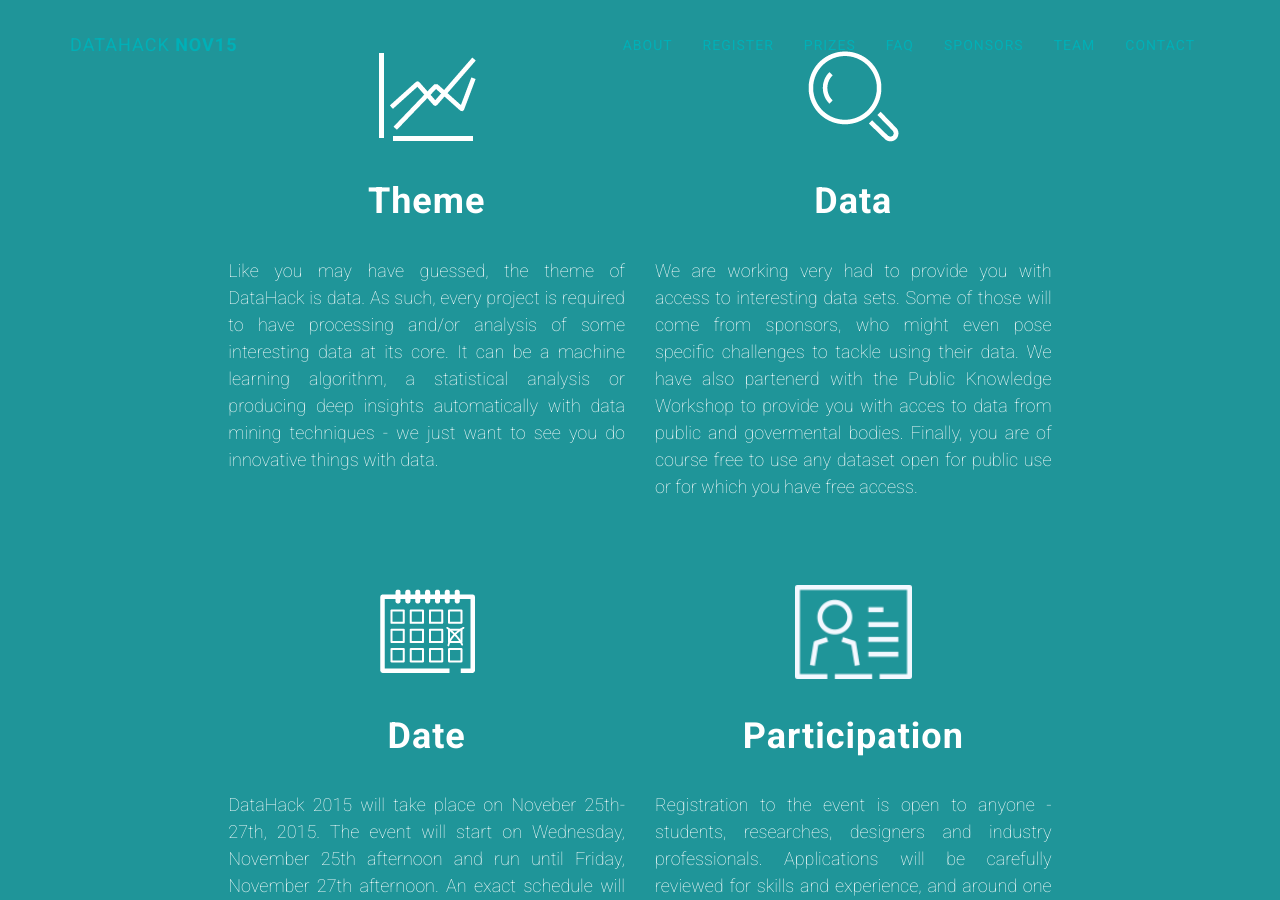
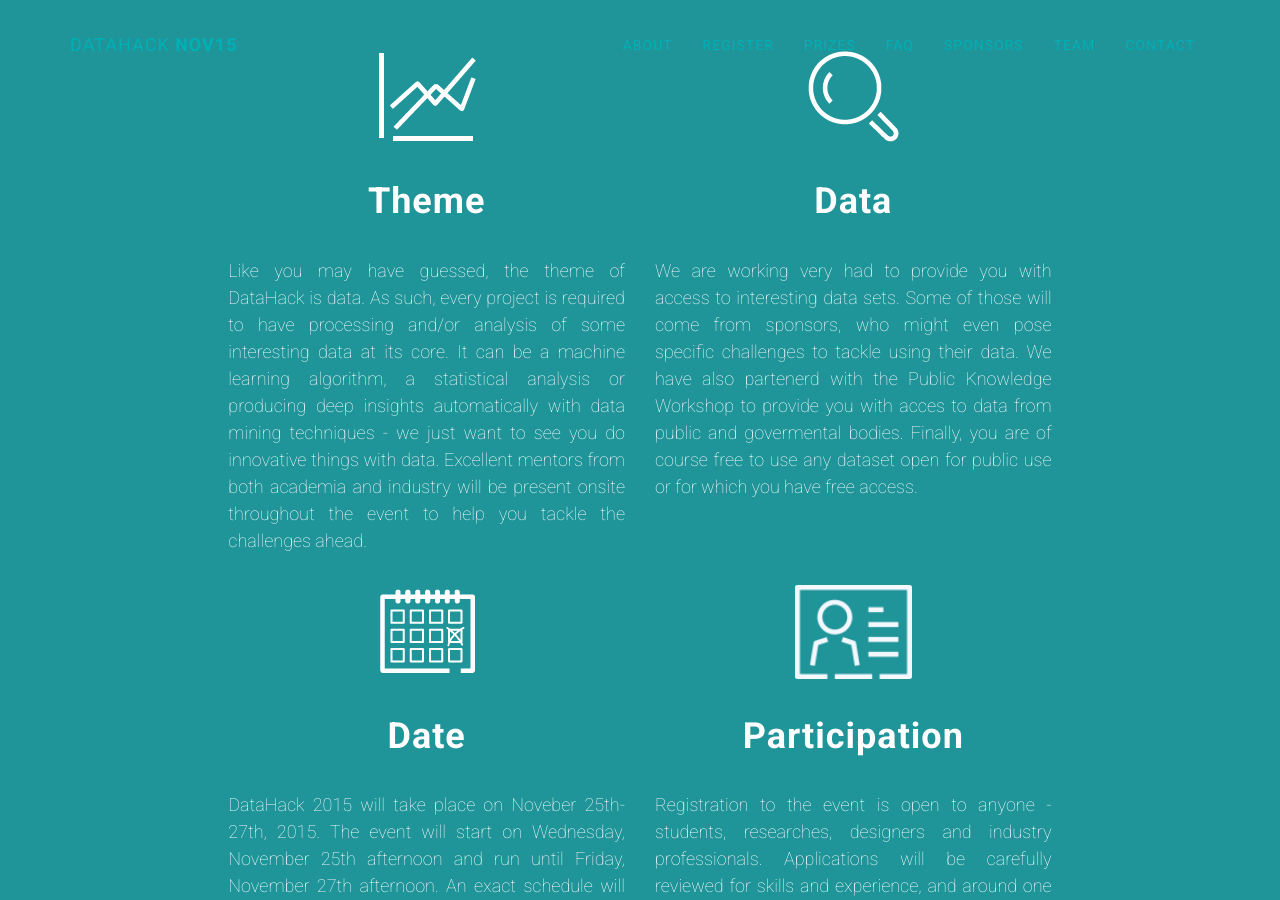
Before and after one commit to ido-staging/datahacksweb, a Jekyll site: the page built from index.html, in a window 1280 px wide and 900 px high, scrolled down 1490 px. Built offline with Jekyll 4.4.1, drawn with Linux system fonts in a browser that asks for light colours.

Commit message:
about mentors

```diff
--- a/_includes/about.html
+++ b/_includes/about.html
@@ -40,6 +40,8 @@
                 <div class="left-text-column ">
                 <p align="justify">
                 Like you may have guessed, the theme of DataHack is data. As such, every project is required to have processing and/or analysis of some interesting data at its core. It can be a machine learning algorithm, a statistical analysis or producing deep insights automatically with data mining techniques - we just want to see you do innovative things with data.
+
+                Excellent mentors from both academia and industry will be present onsite throughout the event to help you tackle the challenges ahead.
                 </p>
                 </div>
             </div>
```
